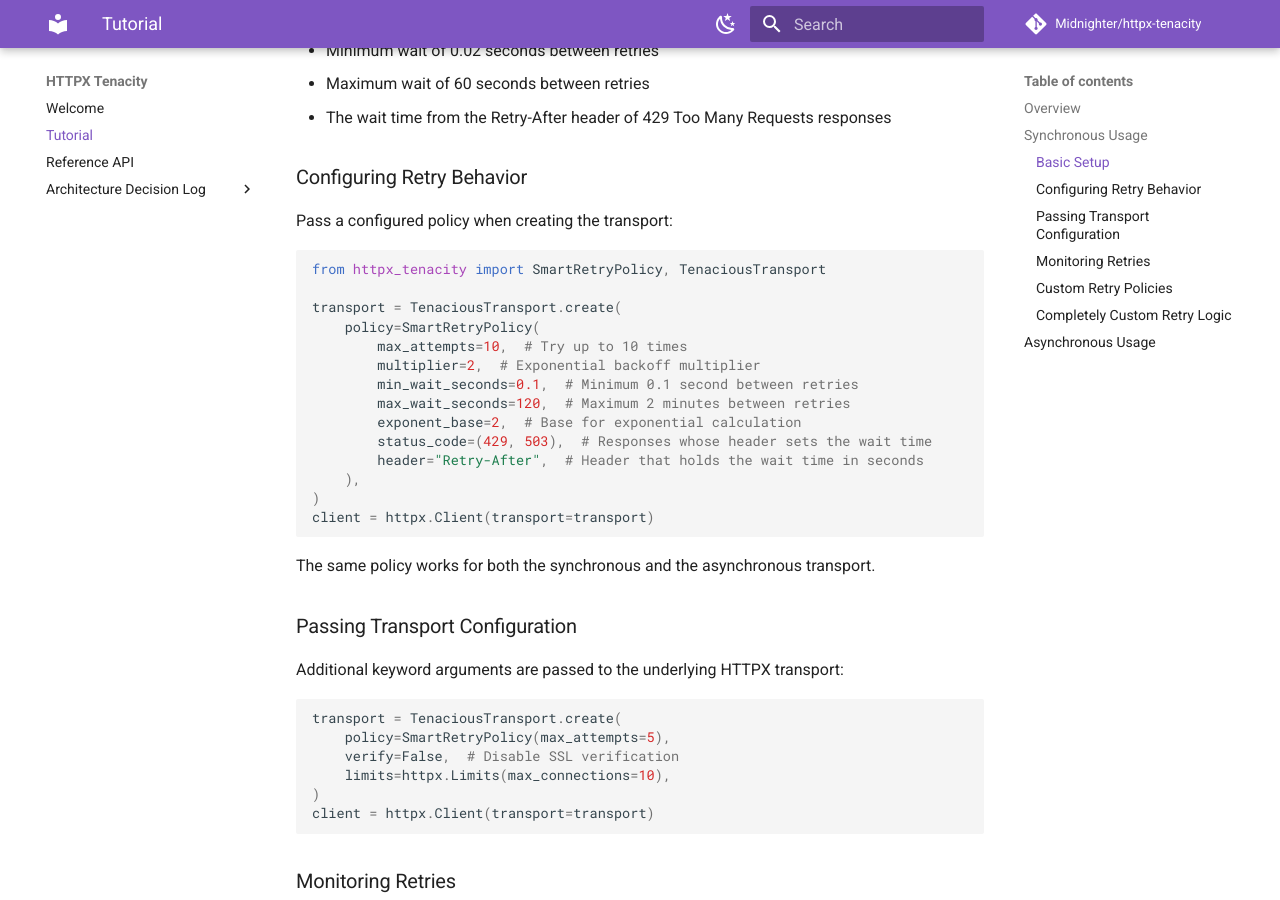
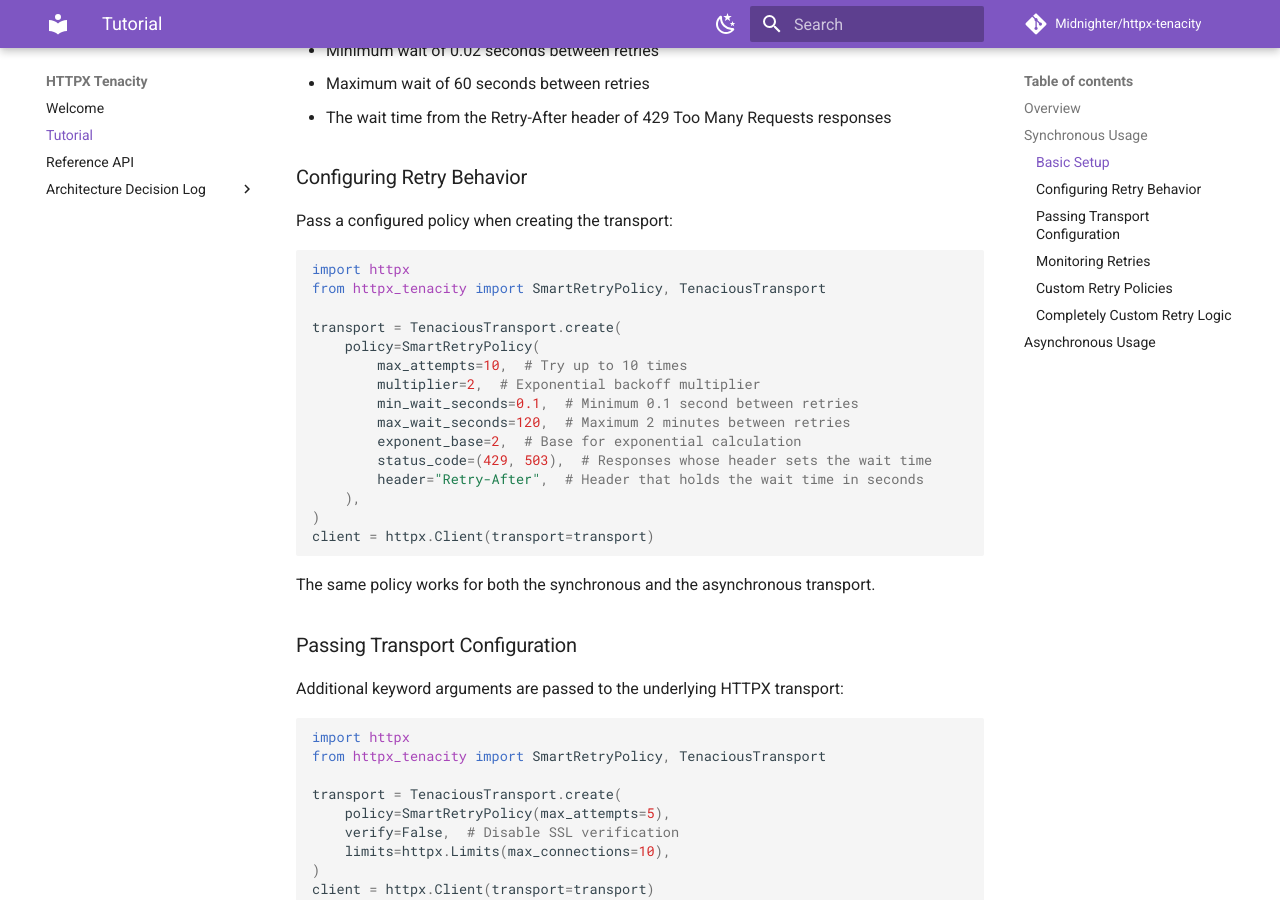
Before and after one commit to Midnighter/httpx-tenacity, an MkDocs documentation site: the page built from docs/tutorial.md, in a window 1280 px wide and 900 px high, scrolled down 921 px. Built offline with MkDocs 1.6.1 and Material for MkDocs 9.7.7, drawn with Linux system fonts in a browser that asks for light colours; comment, search, counter and statistics services are not loaded; the version menu is left out; some of the changed text lies outside the part shown.

Commit message:
docs: make every tutorial example runnable on its own
Restate the imports in every Python block of the tutorial, pass the
required transport to the TenaciousTransport constructor, and let the
asynchronous example run its `main` coroutine with `anyio.run`, so that
each block is a complete script that the documentation tests can
execute.

Co-authored-by: Amp <amp@ampcode.com>
Amp-Thread-ID: https://ampcode.com/threads/T-01a1b5c8-e48e-756e-bb22-6d3dd4ce7fd3

````diff
--- a/docs/tutorial.md
+++ b/docs/tutorial.md
@@ -44,6 +44,7 @@
 Pass a configured policy when creating the transport:
 
 ```python
+import httpx
 from httpx_tenacity import SmartRetryPolicy, TenaciousTransport
 
 transport = TenaciousTransport.create(
@@ -67,6 +68,9 @@
 Additional keyword arguments are passed to the underlying HTTPX transport:
 
 ```python
+import httpx
+from httpx_tenacity import SmartRetryPolicy, TenaciousTransport
+
 transport = TenaciousTransport.create(
     policy=SmartRetryPolicy(max_attempts=5),
     verify=False,  # Disable SSL verification
@@ -125,6 +129,7 @@
 `Retrying` instance:
 
 ```python
+import httpx
 from tenacity import Retrying, stop_after_attempt, wait_fixed
 from httpx_tenacity import TenaciousTransport
 
@@ -132,7 +137,8 @@
     retry=Retrying(
         stop=stop_after_attempt(3),
         wait=wait_fixed(1),
-    )
+    ),
+    transport=httpx.HTTPTransport(),
 )
 client = httpx.Client(transport=transport)
 ```
````
Also changed, not shown: other parts of docs/tutorial.md (+4 -1 lines).
